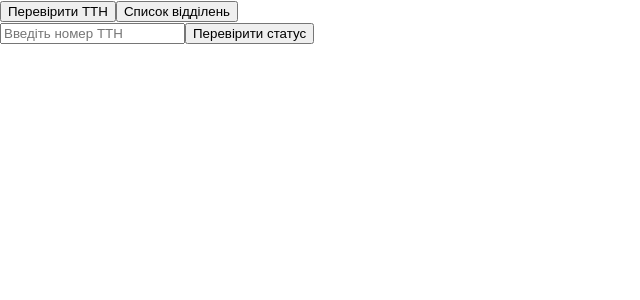
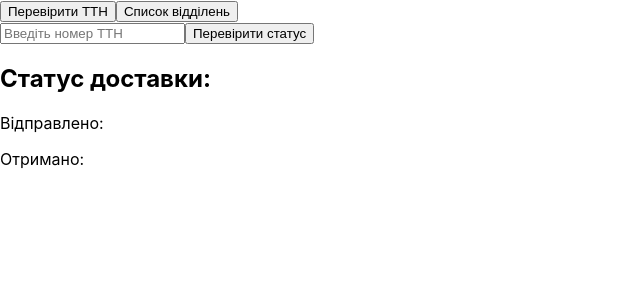
Before and after one commit to supermacchan/np-test-task, a React (Create React App) app: page / in a window 1280 px wide. Shown: the top 300 px of the page, without its empty margins (0-640 px from the left). Built offline with nearby package versions, Linux system fonts and the light colour scheme.

Commit message:
ShippingInfo > LocateShipping page

```diff
--- a/src/components/ShippingInfo/ShippingInfo.jsx
+++ b/src/components/ShippingInfo/ShippingInfo.jsx
@@ -0,0 +1,9 @@
+export const ShippingInfo = () => {
+    return (
+        <div>
+            <h2>Статус доставки:</h2>
+            <p>Відправлено:</p>
+            <p>Отримано:</p>
+        </div>
+    )
+}
--- a/src/pages/LocateShipping/LocateShipping.jsx
+++ b/src/pages/LocateShipping/LocateShipping.jsx
@@ -1,9 +1,11 @@
 import { ShippingSearchForm } from "components/ShippingSearchForm/ShippingSearchForm";
+import { ShippingInfo } from "components/ShippingInfo/ShippingInfo";
 
 const LocateShipping = () => {
     return (
         <>
             <ShippingSearchForm />
+            <ShippingInfo />
         </>
     )
 }
```
